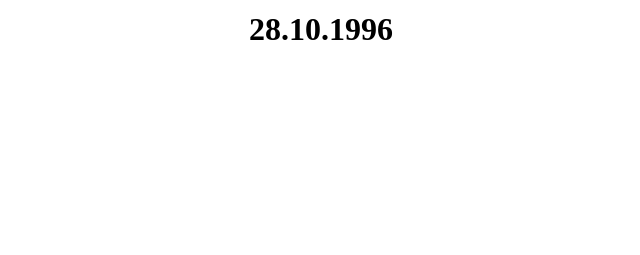
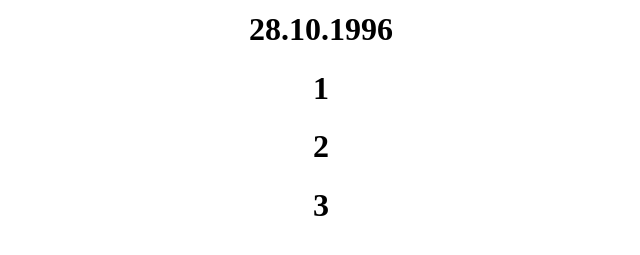
Before and after one commit to rasif1996/gitlearn, a React (Vite) app: page / in a window 1280 px wide. Shown: the part 201-456 px from the top of the page, without its empty margins (319-959 px from the left). Built offline with nearby package versions, Linux system fonts and the light colour scheme.

Commit message:
B2B-0003: add numbers
* [B2B-0003]: add one

* [B2B-0003]: add two

* [B2B-0003]: add three

```diff
--- a/src/App.jsx
+++ b/src/App.jsx
@@ -7,6 +7,9 @@ function App() {
 			<h1>Roma</h1>
 			<h1>Romanov</h1>
 			<h1>28.10.1996</h1>
+			<h1>1</h1>
+			<h1>2</h1>
+			<h1>3</h1>
 		</>
 	);
 }
```
